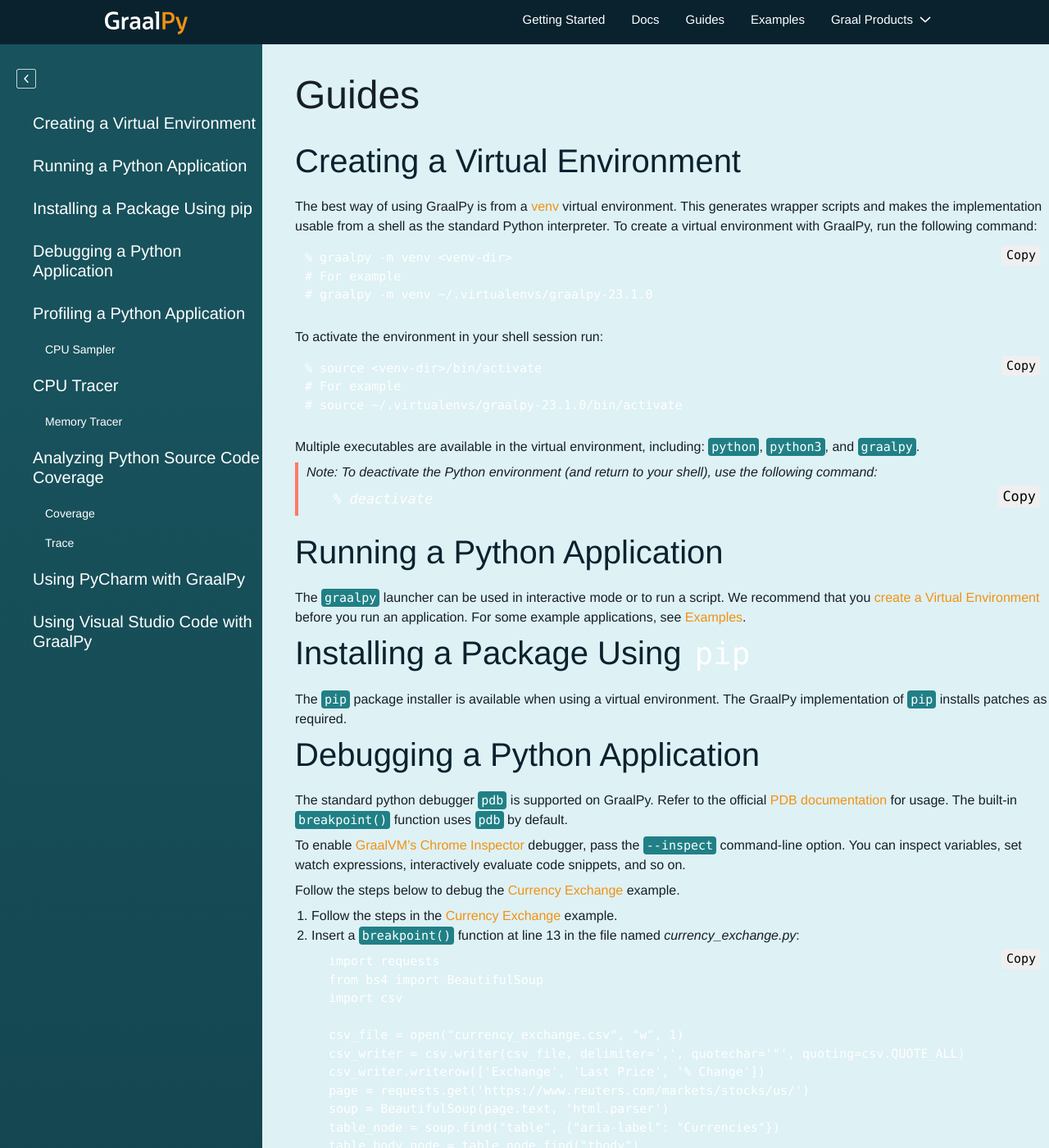
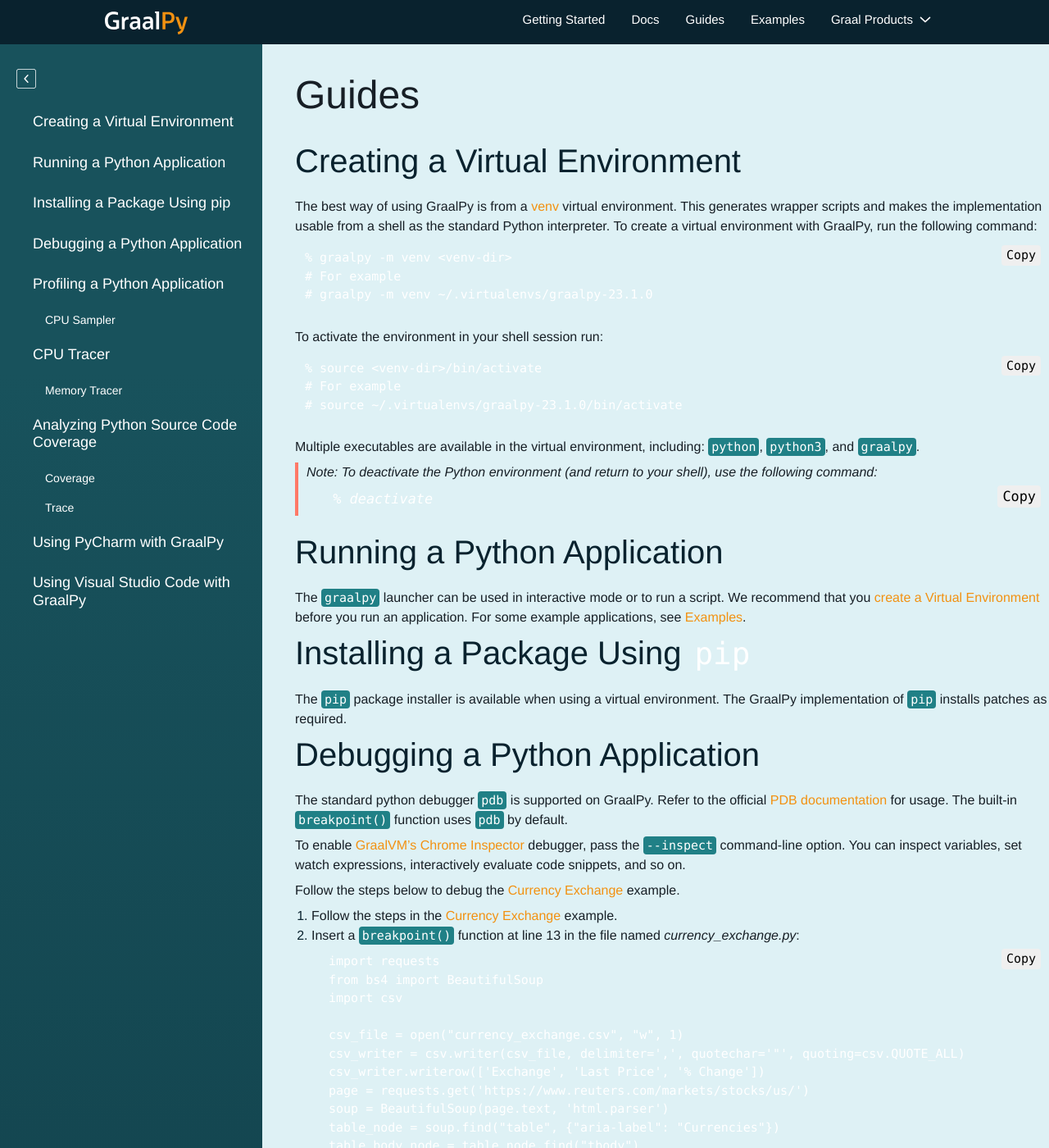
Before and after one commit to Y-Shcheholskyy/graalpy.github.io, a Jekyll site: the page built from docs/guides/Guides.md, in a window 1280 px wide and 1400 px high. Shown: the whole window at 82% size. Built offline with Jekyll 4.4.1, drawn with Linux system fonts in a browser that asks for light colours; some of the changed text lies outside the part shown.

Commit message:
Update footer links
(cherry picked from commit ac14d3cea26d22c805246f8fe224c2104279bf04)

```diff
--- a/_includes/footer.html
+++ b/_includes/footer.html
@@ -42,9 +42,9 @@
               <h6 class="title-footer" onclick="fadeInAndOut(this)">Learn</h6>
               <div class="grow">
                 <ul class="footer-list">
-                  <li class="footer-list__item"><a href="{{ '/reference/' | relative_url }}">Documentation</a></li>
-                  <li class="footer-list__item"><a href="{{ '/guides/' | relative_url }}">Guides</a></li>
-                  <li class="footer-list__item"><a href="{{ '/examples/' | relative_url }}">Examples</a></li>
+                  <li class="footer-list__item"><a href="{{ '/reference/' | relative_url }}">GitHub Code Repository</a></li>
+                  <li class="footer-list__item"><a href="{{ '/guides/' | relative_url }}">Examples Repository</a></li>
+                  <li class="footer-list__item"><a href="#">Release Notes</a></li>
                 </ul>
               </div>
             </div>
@@ -54,7 +54,6 @@
                 <ul class="footer-list">
                   <li class="footer-list__item"><a href="#">Contributing</a></li>
                   <li class="footer-list__item"><a href="#">Compatibility</a></li>
-                  <li class="footer-list__item"><a href="#">Release Calendar</a></li>
                   <li class="footer-list__item"><a href="#">FAQ</a></li>
                   <li class="footer-list__item"><a href="#">License</a></li>
                 </ul>
--- a/_sass/minima/layout/_docs.scss
+++ b/_sass/minima/layout/_docs.scss
@@ -17,7 +17,7 @@
   }
 
 .toc .h2 {
-    font-size: 20px;
+    font-size: 18px;
     padding: 10px 0px;
     a {
         color: #ffffff;
--- a/docs/guides/Guides.md
+++ b/docs/guides/Guides.md
@@ -5,13 +5,13 @@
 toc: true
 ---
 
+<!--
+Data for the guides is in _data/guide_list.yml
+-->
+
 # Guides
 
-{% include_relative Creating_a_Virtual_Environment.md %}
-{% include_relative Running_a_Python_Application.md %}
-{% include_relative Installing_a_Package.md %}
-{% include_relative Debugging_a_Python_Application.md %}
-{% include_relative Profiling_a_Python_Application.md %}
-{% include_relative Analyzing_Python_Source_Code_Coverage.md %}
-{% include_relative Using_PyCharm_with_GraalPy.md %}
-{% include_relative Using_VSCode_with_GraalPy.md %}
+{% for item in site.data.guide_list.docs %}
+  {%- assign guide_page = site.pages | where: "path", item | first -%}
+  {{ guide_page.content }}
+{% endfor %}
```
Also changed, not shown: other parts of _includes/footer.html (+1 -3 lines), docs/getting_started.md (+2 -7 lines), 1 other file.
